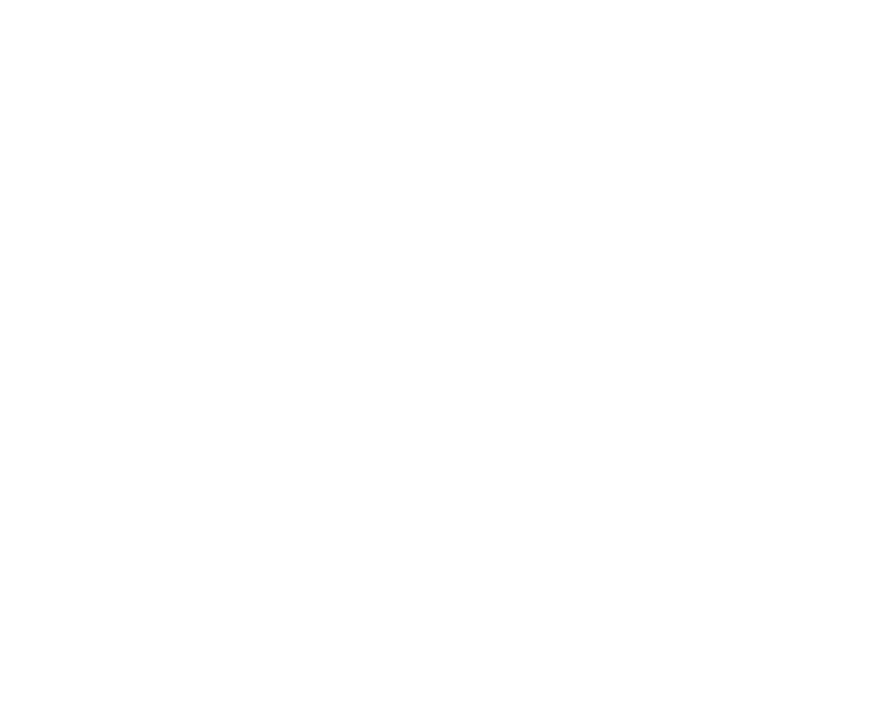
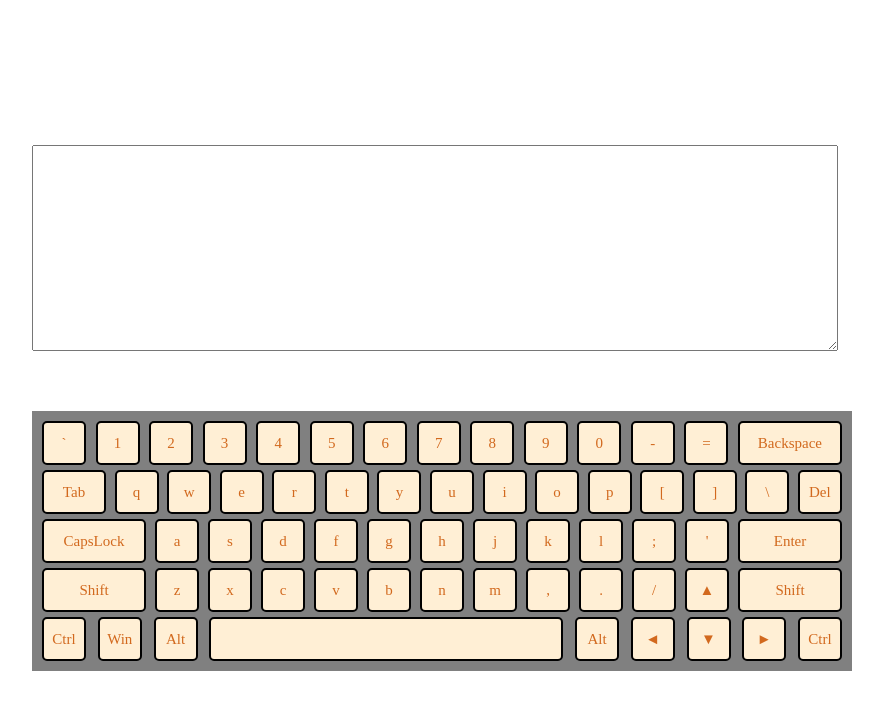
Before and after one commit to shangareevr/virtual-keyboard, a website with bundled scripts: page index.html in a window 1280 px wide. Shown: the whole page, without its empty margins (208-1091 px from the left). Built offline with nearby package versions, Linux system fonts and the light colour scheme.

Commit message:
feat:generate key

```diff
--- /dev/null
+++ b/btns.js
@@ -0,0 +1,451 @@
+const keyBtns = [{
+  name: 'Backquote',
+  eng: '`',
+  rus: 'ё',
+  engCaps: '~',
+  rusCaps: 'Ё',
+},
+{
+  name: 'Digit1',
+  eng: '1',
+  rus: '1',
+  engCaps: '!',
+  rusCaps: '!',
+},
+{
+  name: 'Digit2',
+  eng: '2',
+  rus: '2',
+  engCaps: '@',
+  rusCaps: '"',
+},
+{
+  name: 'Digit3',
+  eng: '3',
+  rus: '3',
+  engCaps: '#',
+  rusCaps: '№',
+},
+{
+  name: 'Digit4',
+  eng: '4',
+  rus: '4',
+  engCaps: '$',
+  rusCaps: ';',
+},
+{
+  name: 'Digit5',
+  eng: '5',
+  rus: '5',
+  engCaps: '%',
+  rusCaps: '%',
+},
+{
+  name: 'Digit6',
+  eng: '6',
+  rus: '6',
+  engCaps: '^',
+  rusCaps: ':',
+},
+{
+  name: 'Digit7',
+  eng: '7',
+  rus: '7',
+  engCaps: '&',
+  rusCaps: '?',
+},
+{
+  name: 'Digit8',
+  eng: '8',
+  rus: '8',
+  engCaps: '*',
+  rusCaps: '*',
+},
+{
+  name: 'Digit9',
+  eng: '9',
+  rus: '9',
+  engCaps: '(',
+  rusCaps: '(',
+},
+{
+  name: 'Digit0',
+  eng: '0',
+  rus: '0',
+  engCaps: ')',
+  rusCaps: ')',
+},
+{
+  name: 'Minus',
+  eng: '-',
+  rus: '-',
+  engCaps: '_',
+  rusCaps: '_',
+},
+{
+  name: 'Equal',
+  eng: '=',
+  rus: '=',
+  engCaps: '+',
+  rusCaps: '+',
+},
+{
+  name: 'Backspace',
+  eng: 'Backspace',
+  rus: 'Backspace',
+  engCaps: 'Backspace',
+  rusCaps: 'Backspace',
+},
+{
+  name: 'Tab',
+  eng: 'Tab',
+  rus: 'Tab',
+  engCaps: 'Tab',
+  rusCaps: 'Tab',
+},
+{
+  name: 'KeyQ',
+  eng: 'q',
+  rus: 'й',
+  engCaps: 'Q',
+  rusCaps: 'Й',
+},
+{
+  name: 'KeyW',
+  eng: 'w',
+  rus: 'ц',
+  engCaps: 'W',
+  rusCaps: 'Ц',
+},
+{
+  name: 'KeyE',
+  eng: 'e',
+  rus: 'у',
+  engCaps: 'E',
+  rusCaps: 'У',
+},
+{
+  name: 'KeyR',
+  eng: 'r',
+  rus: 'к',
+  engCaps: 'R',
+  rusCaps: 'К',
+},
+{
+  name: 'KeyT',
+  eng: 't',
+  rus: 'е',
+  engCaps: 'T',
+  rusCaps: 'Е',
+},
+{
+  name: 'KeyY',
+  eng: 'y',
+  rus: 'н',
+  engCaps: 'Y',
+  rusCaps: 'Н',
+},
+{
+  name: 'KeyU',
+  eng: 'u',
+  rus: 'г',
+  engCaps: 'U',
+  rusCaps: 'Г',
+},
+{
+  name: 'KeyI',
+  eng: 'i',
+  rus: 'ш',
+  engCaps: 'I',
+  rusCaps: 'Ш',
+},
+{
+  name: 'KeyO',
+  eng: 'o',
+  rus: 'щ',
+  engCaps: 'O',
+  rusCaps: 'Щ',
+},
+{
+  name: 'KeyP',
+  eng: 'p',
+  rus: 'з',
+  engCaps: 'P',
+  rusCaps: 'З',
+},
+{
+  name: 'BracketLeft',
+  eng: '[',
+  rus: 'х',
+  engCaps: '{',
+  rusCaps: 'Х',
+},
+{
+  name: 'BracketRight',
+  eng: ']',
+  rus: 'ъ',
+  engCaps: '}',
+  rusCaps: 'Ъ',
+},
+{
+  name: 'Backslash',
+  eng: '\\',
+  rus: '\\',
+  engCaps: '|',
+  rusCaps: '/',
+},
+{
+  name: 'Delete',
+  eng: 'Del',
+  rus: 'Del',
+  engCaps: 'Del',
+  rusCaps: 'Del',
+},
+{
+  name: 'CapsLock',
+  eng: 'CapsLock',
+  rus: 'CapsLock',
+  engCaps: 'CapsLock',
+  rusCaps: 'CapsLock',
+},
+{
+  name: 'KeyA',
+  eng: 'a',
+  rus: 'ф',
+  engCaps: 'A',
+  rusCaps: 'Ф',
+},
+{
+  name: 'KeyS',
+  eng: 's',
+  rus: 'ы',
+  engCaps: 'S',
+  rusCaps: 'Ы',
+},
+{
+  name: 'KeyD',
+  eng: 'd',
+  rus: 'в',
+  engCaps: 'D',
+  rusCaps: 'В',
+},
+{
+  name: 'KeyF',
+  eng: 'f',
+  rus: 'а',
+  engCaps: 'F',
+  rusCaps: 'А',
+},
+{
+  name: 'KeyG',
+  eng: 'g',
+  rus: 'п',
+  engCaps: 'G',
+  rusCaps: 'П',
+},
+{
+  name: 'KeyH',
+  eng: 'h',
+  rus: 'р',
+  engCaps: 'H',
+  rusCaps: 'Р',
+},
+{
+  name: 'KeyJ',
+  eng: 'j',
+  rus: 'о',
+  engCaps: 'J',
+  rusCaps: 'О',
+},
+{
+  name: 'KeyK',
+  eng: 'k',
+  rus: 'л',
+  engCaps: 'K',
+  rusCaps: 'Л',
+},
+{
+  name: 'KeyL',
+  eng: 'l',
+  rus: 'д',
+  engCaps: 'L',
+  rusCaps: 'Д',
+},
+{
+  name: 'Semicolon',
+  eng: ';',
+  rus: 'ж',
+  engCaps: ':',
+  rusCaps: 'Ж',
+},
+{
+  name: 'Quote',
+  eng: '\'',
+  rus: 'э',
+  engCaps: '"',
+  rusCaps: 'Э',
+},
+{
+  name: 'Enter',
+  eng: 'Enter',
+  rus: 'Enter',
+  engCaps: 'Enter',
+  rusCaps: 'Enter',
+},
+{
+  name: 'ShiftLeft',
+  eng: 'Shift',
+  rus: 'Shift',
+  engCaps: 'Shift',
+  rusCaps: 'Shift',
+},
+{
+  name: 'KeyZ',
+  eng: 'z',
+  rus: 'я',
+  engCaps: 'Z',
+  rusCaps: 'Я',
+},
+{
+  name: 'KeyX',
+  eng: 'x',
+  rus: 'ч',
+  engCaps: 'X',
+  rusCaps: 'Ч',
+},
+{
+  name: 'KeyC',
+  eng: 'c',
+  rus: 'с',
+  engCaps: 'C',
+  rusCaps: 'С',
+},
+{
+  name: 'KeyV',
+  eng: 'v',
+  rus: 'м',
+  engCaps: 'V',
+  rusCaps: 'М',
+},
+{
+  name: 'KeyB',
+  eng: 'b',
+  rus: 'и',
+  engCaps: 'B',
+  rusCaps: 'И',
+},
+{
+  name: 'KeyN',
+  eng: 'n',
+  rus: 'т',
+  engCaps: 'N',
+  rusCaps: 'Т',
+},
+{
+  name: 'KeyM',
+  eng: 'm',
+  rus: 'ь',
+  engCaps: 'M',
+  rusCaps: 'Ь',
+},
+{
+  name: 'Comma',
+  eng: ',',
+  rus: 'б',
+  engCaps: '<',
+  rusCaps: 'Б',
+},
+{
+  name: 'Period',
+  eng: '.',
+  rus: 'ю',
+  engCaps: '>',
+  rusCaps: 'Ю',
+},
+{
+  name: 'Slash',
+  eng: '/',
+  rus: '.',
+  engCaps: '?',
+  rusCaps: ',',
+},
+{
+  name: 'ArrowUp',
+  eng: '&#9650;',
+  rus: '&#9650;',
+  engCaps: '&#9650;',
+  rusCaps: '&#9650;',
+},
+{
+  name: 'ShiftRight',
+  eng: 'Shift',
+  rus: 'Shift',
+  engCaps: 'Shift',
+  rusCaps: 'Shift',
+},
+{
+  name: 'ControlLeft',
+  eng: 'Ctrl',
+  rus: 'Ctrl',
+  engCaps: 'Ctrl',
+  rusCaps: 'Ctrl',
+},
+{
+  name: 'MetaLeft',
+  eng: 'Win',
+  rus: 'Win',
+  engCaps: 'Win',
+  rusCaps: 'Win',
+},
+{
+  name: 'AltLeft',
+  eng: 'Alt',
+  rus: 'Alt',
+  engCaps: 'Alt',
+  rusCaps: 'Alt',
+},
+{
+  name: 'Space',
+  eng: ' ',
+  rus: ' ',
+  engCaps: ' ',
+  rusCaps: ' ',
+},
+{
+  name: 'AltRight',
+  eng: 'Alt',
+  rus: 'Alt',
+  engCaps: 'Alt',
+  rusCaps: 'Alt',
+},
+{
+  name: 'ArrowLeft',
+  eng: '&#9668;',
+  rus: '&#9668;',
+  engCaps: '&#9668;',
+  rusCaps: '&#9668;',
+},
+{
+  name: 'ArrowDown',
+  eng: '&#9660;',
+  rus: '&#9660;',
+  engCaps: '&#9660;',
+  rusCaps: '&#9660;',
+},
+{
+  name: 'ArrowRight',
+  eng: '&#9658;',
+  rus: '&#9658;',
+  engCaps: '&#9658;',
+  rusCaps: '&#9658;',
+},
+{
+  name: 'ControlRight',
+  eng: 'Ctrl',
+  rus: 'Ctrl',
+  engCaps: 'Ctrl',
+  rusCaps: 'Ctrl',
+},
+];
+
+export default keyBtns;
--- a/index.html
+++ b/index.html
@@ -8,6 +8,7 @@
   <link rel="stylesheet" href="./style.css">
 </head>
 <body>
-  <script src="./script.js"></script>
+
+  <script type="module" src="./script.js"></script>
 </body>
 </html>
--- a/script.js
+++ b/script.js
@@ -0,0 +1,39 @@
+import keyBtns from './btns.js';
+
+const wrapper = document.createElement('div');
+wrapper.classList.add('wrapper');
+document.body.prepend(wrapper);
+const inputText = document.createElement('textarea');
+inputText.classList.add('textarea');
+wrapper.prepend(inputText);
+
+const keyboard = document.createElement('div');
+keyboard.classList.add('keyboard__wrapper');
+wrapper.append(keyboard);
+
+class GenerateKey {
+  constructor(name, rus, eng, rusCaps, engCaps) {
+    this.name = name;
+    this.rus = rus;
+    this.eng = eng;
+    this.rusCaps = rusCaps;
+    this.engCaps = engCaps;
+  }
+
+  createElement() {
+    const key = document.createElement('div');
+    key.className = `key ${this.name}`;
+    key.innerHTML = `
+            <span class='rus hidden-key'>${this.rus}</span>
+            <span class='rusCaps hidden-key'>${this.rusCaps}</span>
+            <span class='eng'>${this.eng}</span>
+            <span class='engCaps hidden-key'>${this.engCaps}</span>
+        `;
+    keyboard.append(key);
+  }
+}
+
+keyBtns.forEach((btn) => {
+  const res = new GenerateKey(btn.name, btn.rus, btn.eng, btn.rusCaps, btn.engCaps);
+  res.createElement();
+});
--- a/style.css
+++ b/style.css
@@ -0,0 +1,57 @@
+.wrapper {
+  margin: 0 auto;
+  width: 800px;
+  height: 800px;
+  display: flex;
+  justify-content: center;
+  gap: 50px;
+  flex-direction: column;
+}
+.textarea {
+  width: 100%;
+  height: 200px;
+}
+.keyboard__wrapper {
+  margin-top: 10px;
+  display: flex;
+  width: 800px;
+  justify-content: space-between;
+  flex-wrap: wrap;
+  gap: 5px;
+  background-color:grey;
+  padding: 10px;
+}
+.key {
+  width: 40px;
+  height: 40px;
+  background-color: 	#FFEFD5;
+  display: flex;
+  align-items: center;
+  justify-content: center;
+  border-radius: 5px;
+  border: 2px solid #000000;
+  color: 	#D2691E;
+  font-size: 15px;
+  letter-spacing: 2;
+  user-select: none;
+  transition: .3s;
+}
+.Backspace,
+.CapsLock,
+.Enter,
+.ShiftLeft,
+.ShiftRight {
+  width: 100px;
+}
+.Tab {
+  width: 60px;
+}
+.Space {
+  width: 350px
+}
+.key:hover {
+  background-color: 	#F0E68C;
+}
+.hidden-key {
+  display: none;
+}
```
Also changed, not shown: package.json (added, +25 -0 lines), .eslintrc.js (added), 2 other files.
